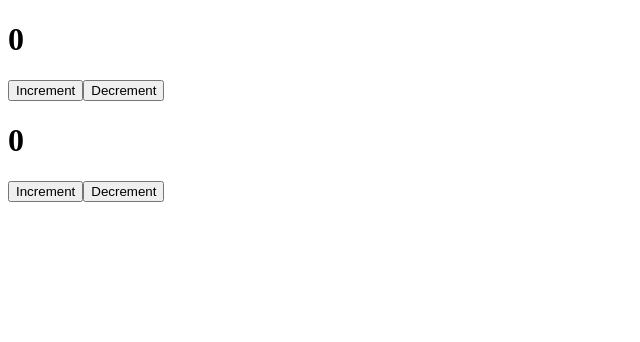
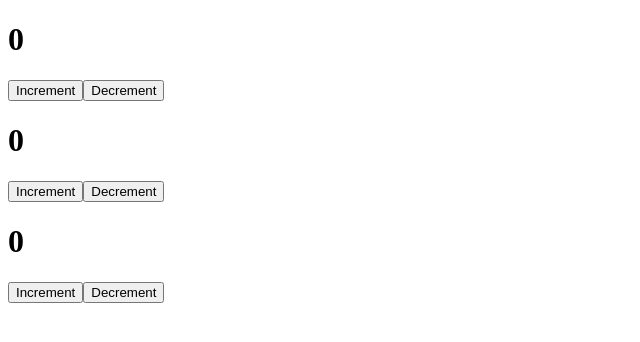
Before and after one commit to MrJoker365/first-react, a React (Create React App) app: page / in a window 1280 px wide. Shown: the top 342 px of the page, without its empty margins (0-640 px from the left). Built offline with nearby package versions, Linux system fonts and the light colour scheme.

Commit message:
"класовий компонент "Застарілий" (ClassCounter.jsx)"

```diff
--- a/src/App.js
+++ b/src/App.js
@@ -1,5 +1,6 @@
 import { React, useState } from "react";
 import Counter from "./components/Counter";
+import ClassCounter from "./components/ClassCounter";
 
 
 function App() {
@@ -11,6 +12,7 @@ function App() {
       <Counter/> {/* таким способом викликається компонент Counter.jsx */}
 
       <Counter/>
+      <ClassCounter/>
 
     </div>
   );
--- /dev/null
+++ b/src/components/ClassCounter.jsx
@@ -0,0 +1,37 @@
+
+import React, { Component } from 'react'
+
+// застарілий спосіб
+export default class ClassCounter extends Component { // тут без лишніх слів, просто щоб знати як створювати класовий компонент
+
+    constructor(props) { // в класовому компоненті хуки використовувати неможливо
+        super(props);
+        this.state = {
+            count: 0
+        }
+
+        this.increment = this.increment.bind(this); // якщо не зробити bind, буде вискакувати помилка
+        this.decrement = this.decrement.bind(this);
+    }
+
+    increment() { // так як це пишетбся в класі, слово function непотрібне
+        this.setState({count: this.state.count + 1});
+    }
+
+    decrement() {
+        this.setState({count: this.state.count - 1});
+    }
+
+  render() {
+    return (
+        <div>
+
+            <h1>{this.state.count}</h1>
+
+            <button onClick={this.increment}>Increment</button>
+            <button onClick={this.decrement}>Decrement</button>
+
+        </div>
+    )
+  }
+}
--- a/src/index.js
+++ b/src/index.js
@@ -1,5 +1,5 @@
 import React from 'react';
-import ReactDOM from 'react-dom';
+import ReactDOM from "react-dom/client";
 import App from './App';
 
 
```
